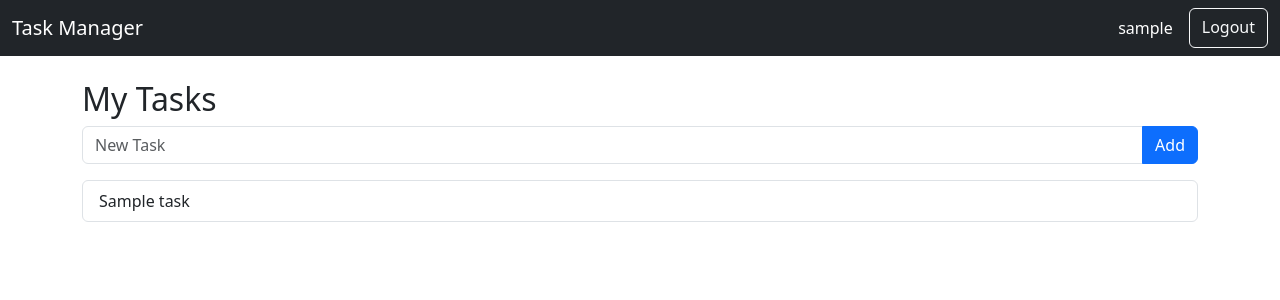
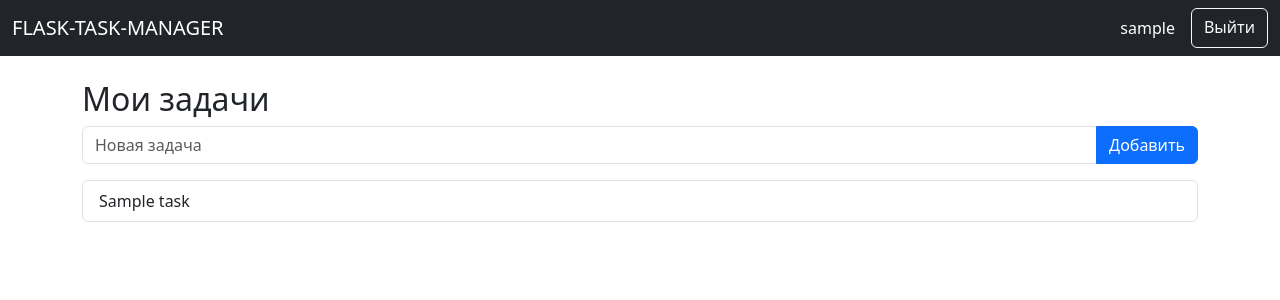
Before and after one commit to MrFR0D0/FLASK-TASK-MANAGER, a Flask app: page / in a window 1280 px wide. Shown: the top 300 px of the page. Run offline with Flask 3, Linux system fonts and the light colour scheme; a user stored in the database is signed in; tables that the repository leaves empty hold one stand-in row (values such as "Sample post").

```diff
--- a/app/templates/base.html
+++ b/app/templates/base.html
@@ -9,13 +9,13 @@
   <body>
     <nav class="navbar navbar-expand-lg navbar-dark bg-dark mb-4">
       <div class="container-fluid">
-        <a class="navbar-brand" href="{{ url_for('main.index') }}">Task Manager</a>
+        <a class="navbar-brand" href="{{ url_for('main.index') }}">FLASK-TASK-MANAGER</a>
         <div class="d-flex">
           {% if current_user.is_authenticated %}
             <span class="navbar-text text-white me-3">{{ current_user.username }}</span>
-            <a class="btn btn-outline-light" href="{{ url_for('auth.logout') }}">Logout</a>
+            <a class="btn btn-outline-light" href="{{ url_for('auth.logout') }}">Выйти</a>
           {% else %}
-            <a class="btn btn-outline-light" href="{{ url_for('auth.login') }}">Login</a>
+            <a class="btn btn-outline-light" href="{{ url_for('auth.login') }}">Войти</a>
           {% endif %}
         </div>
       </div>
--- a/app/templates/index.html
+++ b/app/templates/index.html
@@ -1,18 +1,18 @@
 {% extends 'base.html' %}
 {% block title %}My Tasks{% endblock %}
 {% block content %}
-<h2>My Tasks</h2>
+<h2>Мои задачи</h2>
 <form method="POST" action="{{ url_for('main.add') }}" class="mb-3">
   <div class="input-group">
-    <input type="text" name="title" class="form-control" placeholder="New Task" required>
-    <button class="btn btn-primary" type="submit">Add</button>
+    <input type="text" name="title" class="form-control" placeholder="Новая задача" required>
+    <button class="btn btn-primary" type="submit">Добавить</button>
   </div>
 </form>
 <ul class="list-group">
   {% for task in tasks %}
     <li class="list-group-item">{{ task.title }}</li>
   {% else %}
-    <li class="list-group-item">No tasks yet.</li>
+    <li class="list-group-item">Еще нет добавленных задач.</li>
   {% endfor %}
 </ul>
 {% endblock %}
--- a/app/templates/login.html
+++ b/app/templates/login.html
@@ -8,5 +8,5 @@
   <div class="mb-3">{{ form.password.label }}{{ form.password(class_="form-control") }}</div>
   {{ form.submit(class_="btn btn-primary") }}
 </form>
-<p class="mt-2">Don't have an account? <a href="{{ url_for('auth.register') }}">Register</a></p>
+<p class="mt-2">Отсутсвует аккаунт? <a href="{{ url_for('auth.register') }}">Регистрация</a></p>
 {% endblock %}
--- a/app/templates/register.html
+++ b/app/templates/register.html
@@ -9,5 +9,5 @@
   <div class="mb-3">{{ form.confirm.label }}{{ form.confirm(class_="form-control") }}</div>
   {{ form.submit(class_="btn btn-success") }}
 </form>
-<p class="mt-2">Already have an account? <a href="{{ url_for('auth.login') }}">Login</a></p>
+<p class="mt-2">Уже есть аккаунт? <a href="{{ url_for('auth.login') }}">Войти</a></p>
 {% endblock %}
```
Also changed, not shown: README.md, 1 other file.
